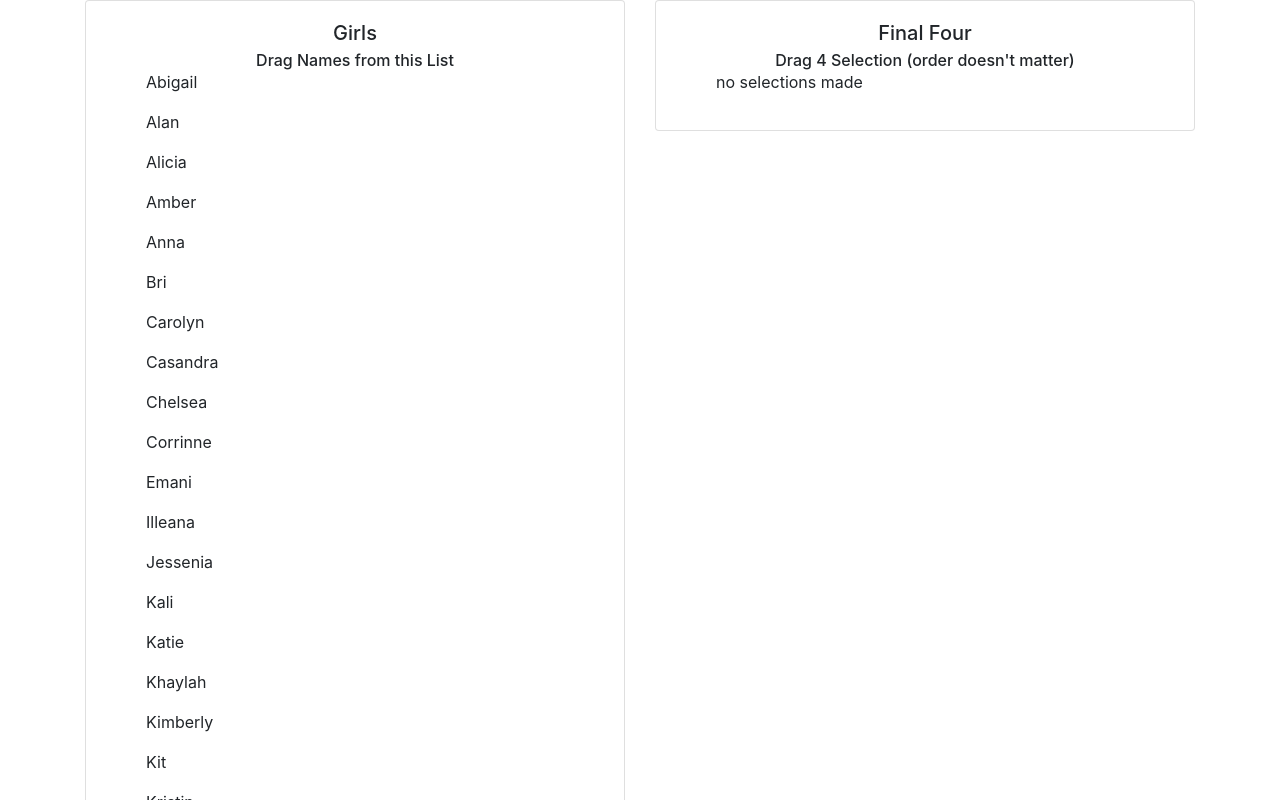
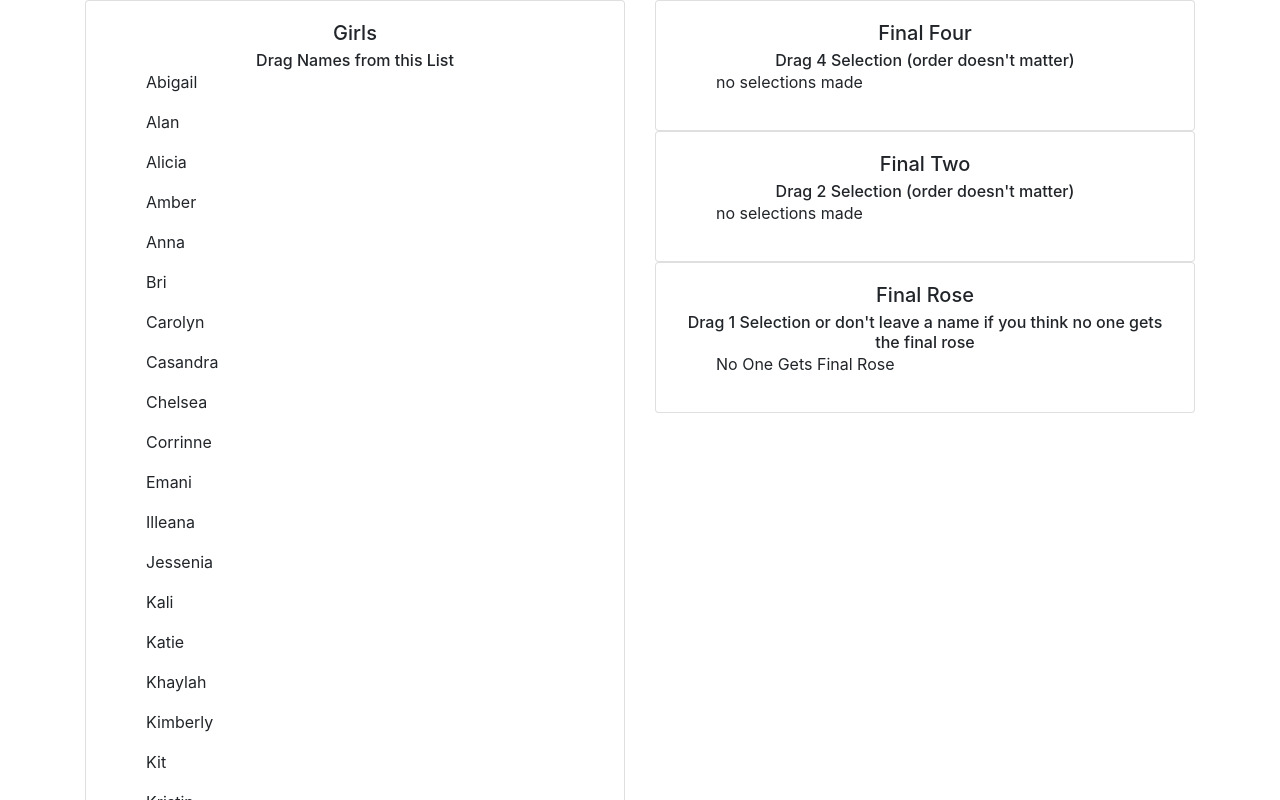
Before and after one commit to palburtus/batchelor-game, a React (Create React App) app: page / in a window 1280 px wide. Shown: the top 800 px of the page. Built offline with nearby package versions, Linux system fonts and the light colour scheme.

Commit message:
added dedupping, final two final one, and moved game specific state into single object

```diff
--- a/package.json
+++ b/package.json
@@ -13,6 +13,7 @@
     "react-dom": "^17.0.1",
     "react-router-dom": "^5.2.0",
     "react-scripts": "4.0.1",
+    "react-toastify": "^6.2.0",
     "web-vitals": "^0.2.4"
   },
   "scripts": {
--- a/src/batchelorGame.jsx
+++ b/src/batchelorGame.jsx
@@ -1,15 +1,21 @@
 import React from 'react';
 import { Container, ListGroup, ListGroupItem, Col, Row, Card } from 'react-bootstrap';
 import { DragDropContext, Droppable, Draggable } from 'react-beautiful-dnd';
+import { ToastContainer, toast } from 'react-toastify';
 import * as constants from './constants'
+import 'react-toastify/dist/ReactToastify.css';
 
 class BatchelorGame extends React.Component {
 
     constructor(props){
         super(props);
-
+        let picks = {
+            finalFour: [],
+            finalTwo: [],
+            finalOne: -1
+        }
         this.state = ({
-            finalFour: []
+            picks: picks
         });
 
         this.onDragEnd = this.onDragEnd.bind(this);
@@ -22,29 +28,75 @@ class BatchelorGame extends React.Component {
     onDragEnd(result) {
         const { source, destination } = result;
 
-        if(destination.droppableId === 'final-four'){
-            let finalFour = this.state.finalFour;
-            finalFour.push(constants.girls[result.draggableId - 1]);
+        let picks = this.state.picks;
 
-            this.setState({
-                finalFour: finalFour
-            });
+        if(destination && destination.droppableId === 'final-four'){
+
+            if(this.state.picks.finalFour.length >= 4){
+                toast("You must remove a contestant first! (4 Max)", { type: toast.TYPE.ERROR, hideProgressBar: true, autoClose: 2500});
+            }else if(this.state.picks.finalFour.includes(result.draggableId)){
+                toast("You have already added this contestant", { type: toast.TYPE.WARNING, hideProgressBar: true, autoClose: 2500});
+            }else {
+                picks.finalFour = this.state.picks.finalFour;
+
+                picks.finalFour.push(result.draggableId);
+            }
         }
+
+        if(destination && destination.droppableId === 'final-two'){
+            if(this.state.picks.finalTwo.length >= 2){
+                toast("You must remove a contestant first! (3 Max)", { type: toast.TYPE.ERROR, hideProgressBar: true, autoClose: 2500});
+            }else if(this.state.picks.finalTwo.includes(result.draggableId)){
+                toast("You have already added this contestant", { type: toast.TYPE.WARNING, hideProgressBar: true, autoClose: 2500});
+            }else {
+                picks.finalTwo = this.state.picks.finalTwo;
+
+                picks.finalTwo.push(result.draggableId);
+            }
+        }
+
+        if(destination && destination.droppableId === 'final-one'){
+            if(this.state.picks.finalOne >= 1){
+                toast("You must remove a contestant first! (1 Max)", { type: toast.TYPE.ERROR, hideProgressBar: true, autoClose: 2500});
+            }else {
+                picks.finalOne = this.state.picks.finalOne;
+
+                picks.finalOne = result.draggableId;
+            }
+        }
+
+        this.setState({
+            picks: picks
+        });
 
     }
 
     render(){
 
         let finalFourDisplay = 'no selections made';
-        if(this.state.finalFour.length > 0){
-            finalFourDisplay = this.state.finalFour.map((e) =>
-                <li className="names-list-item">{e.name}</li>)
+
+        if(this.state.picks.finalFour.length > 0){
+            finalFourDisplay = this.state.picks.finalFour.map((id) =>
+                <li className="names-list-item">{constants.girls[id - 1].name}</li>)
         }
 
+        let finalTwoDisplay = 'no selections made';
+
+        if(this.state.picks.finalTwo.length > 0){
+            finalTwoDisplay = this.state.picks.finalTwo.map((id) =>
+                <li className="names-list-item">{constants.girls[id - 1].name}</li>)
+        }
+
+        let finalOneDisplay = 'No One Gets Final Rose';
+
+        if(this.state.picks.finalOne > 0){
+            finalOneDisplay = <li className="names-list-item">{constants.girls[this.state.picks.finalOne - 1].name}</li>
+        }
 
         return(
             <div>
                 <Container>
+                    <ToastContainer />
                     <DragDropContext onDragEnd={this.onDragEnd}>
                         <Row>
                             <Col>
@@ -102,6 +154,46 @@ class BatchelorGame extends React.Component {
 
                                     </Card.Body>
                                 </Card>
+                                <Card>
+                                    <Card.Body>
+                                        <Card.Title>Final Two</Card.Title>
+                                        <Card.Subtitle>Drag 2 Selection (order doesn't matter)</Card.Subtitle>
+
+                                            <Droppable droppableId="final-two">
+                                                {
+                                                    (provided, snapshot) => (
+                                                        <ul className="names-list"
+                                                            {...provided.droppableProps}
+                                                            ref={provided.innerRef}
+                                                            isDraggingOver={snapshot.isDraggingOver} >
+                                                            {finalTwoDisplay}
+                                                        </ul>
+                                                    )
+                                                }
+                                            </Droppable>
+
+                                    </Card.Body>
+                                </Card>
+                                <Card>
+                                    <Card.Body>
+                                        <Card.Title>Final Rose</Card.Title>
+                                        <Card.Subtitle>Drag 1 Selection or don't leave a name if you think no one gets the final rose</Card.Subtitle>
+
+                                            <Droppable droppableId="final-one">
+                                                {
+                                                    (provided, snapshot) => (
+                                                        <ul className="names-list"
+                                                            {...provided.droppableProps}
+                                                            ref={provided.innerRef}
+                                                            isDraggingOver={snapshot.isDraggingOver} >
+                                                            {finalOneDisplay}
+                                                        </ul>
+                                                    )
+                                                }
+                                            </Droppable>
+
+                                    </Card.Body>
+                                </Card>
                             </Col>
                         </Row>
                     </DragDropContext>
```
Also changed, not shown: 1 other file (tests, documents, lock files or other folders).
